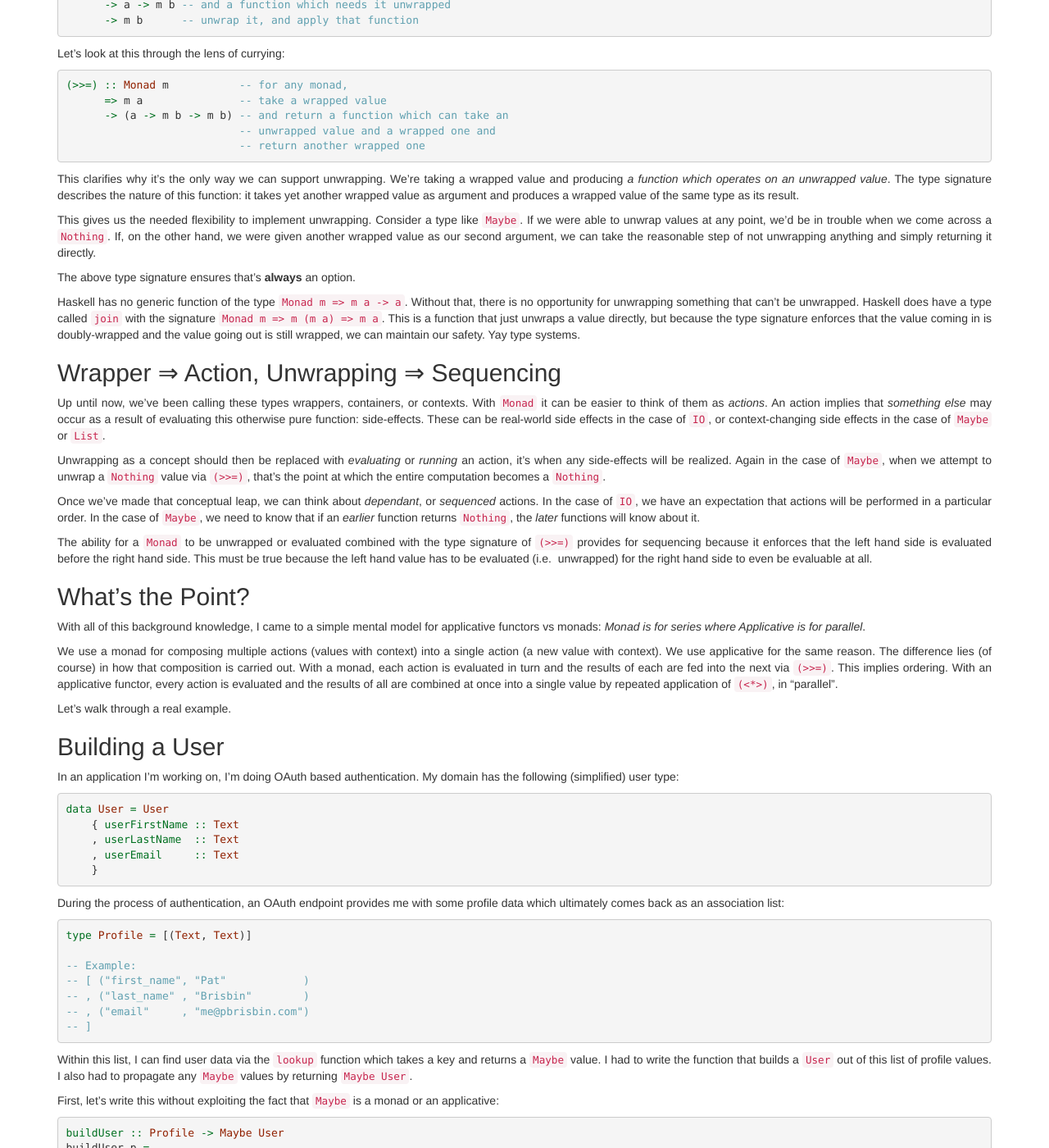
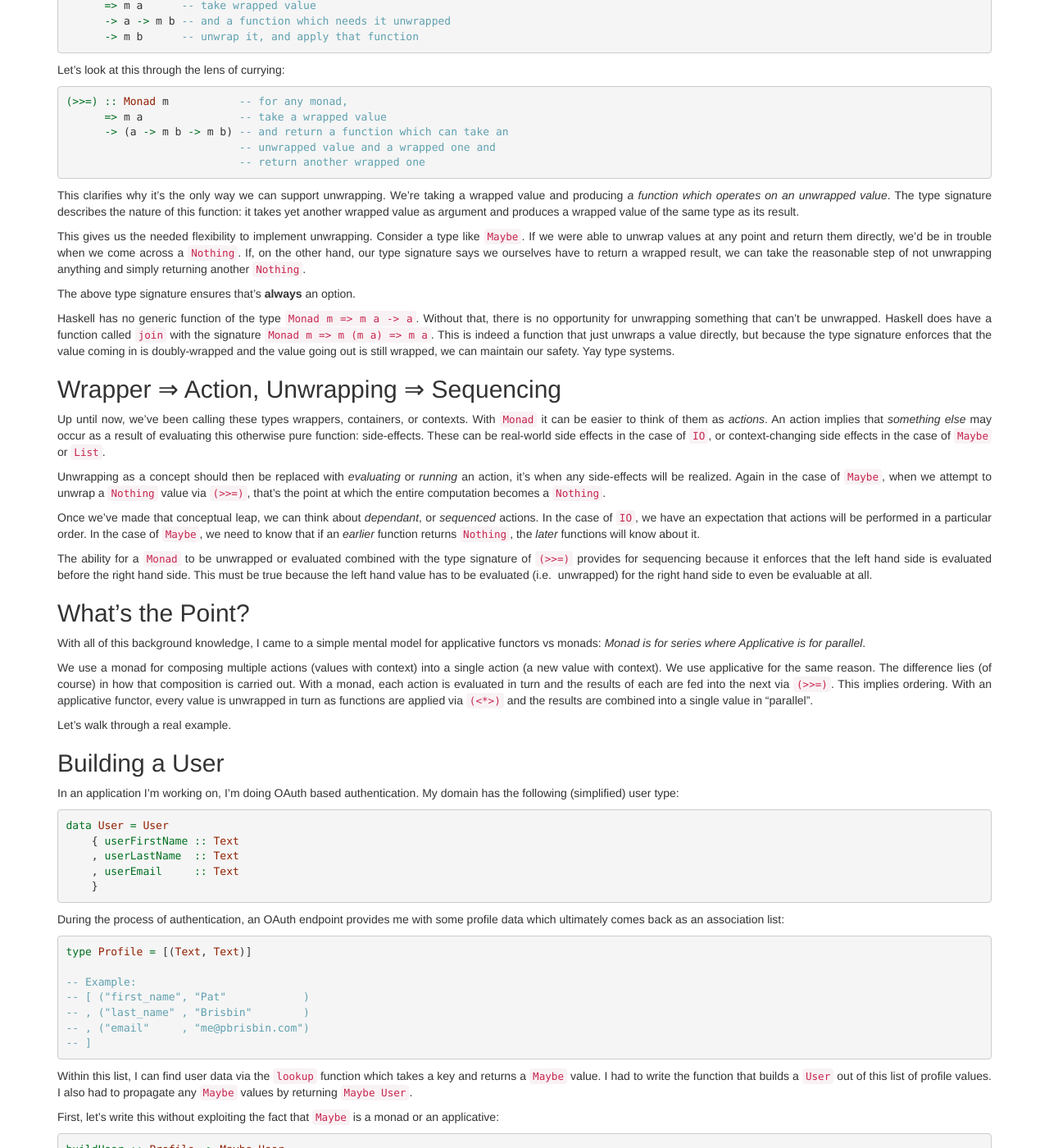
Before and after one commit to pbrisbin/pbrisbin.com, a Jekyll site: the page built from _posts/2014-03-30-applicative_functors.md, in a window 1280 px wide and 1400 px high, scrolled down 2778 px. Shown: the whole window at 82% size. Built offline with Jekyll 4.4.1, drawn with Linux system fonts in a browser that asks for light colours; some of the changed text lies outside the part shown.

Commit message:
Content fixes

```diff
--- a/_posts/2014-03-30-applicative_functors.md
+++ b/_posts/2014-03-30-applicative_functors.md
@@ -242,21 +242,21 @@ function: it takes yet another wrapped value as argument and produces a
 wrapped value of the same type as its result.
 
 This gives us the needed flexibility to implement unwrapping. Consider a
-type like `Maybe`. If we were able to unwrap values at any point, we'd
-be in trouble when we come across a `Nothing`. If, on the other hand, we
-were given another wrapped value as our second argument, we can take the
-reasonable step of not unwrapping anything and simply returning it
-directly.
+type like `Maybe`. If we were able to unwrap values at any point and
+return them directly, we'd be in trouble when we come across a
+`Nothing`. If, on the other hand, our type signature says we ourselves
+have to return a wrapped result, we can take the reasonable step of not
+unwrapping anything and simply returning another `Nothing`.
 
 The above type signature ensures that's **always** an option.
 
 Haskell has no generic function of the type `Monad m => m a -> a`.
 Without that, there is no opportunity for unwrapping something that
-can't be unwrapped. Haskell does have a type called `join` with the
-signature `Monad m => m (m a) => m a`. This is a function that just
-unwraps a value directly, but because the type signature enforces that
-the value coming in is doubly-wrapped and the value going out is still
-wrapped, we can maintain our safety. Yay type systems.
+can't be unwrapped. Haskell does have a function called `join` with the
+signature `Monad m => m (m a) => m a`. This is indeed a function that
+just unwraps a value directly, but because the type signature enforces
+that the value coming in is doubly-wrapped and the value going out is
+still wrapped, we can maintain our safety. Yay type systems.
 
 ## Wrapper &rArr; Action, Unwrapping &rArr; Sequencing
 
@@ -296,9 +296,9 @@ a single action (a new value with context). We use applicative for the
 same reason. The difference lies (of course) in how that composition is
 carried out. With a monad, each action is evaluated in turn and the
 results of each are fed into the next via `(>>=)`. This implies
-ordering. With an applicative functor, every action is evaluated and the
-results of all are combined at once into a single value by repeated
-application of `(<*>)`, in "parallel".
+ordering. With an applicative functor, every value is unwrapped in turn
+as functions are applied via `(<*>)` and the results are combined into a
+single value in "parallel".
 
 Let's walk through a real example.
 
@@ -387,13 +387,13 @@ This is `Applicative`, [I know this][unix].
 -- f :: a    -> b    -> c    -> d
 User :: Text -> Text -> Text -> User
 
--- x :: f a
+-- x                  :: f     a
 lookup "first_name" p :: Maybe Text
 
--- y :: f b
+-- y                 :: f     b
 lookup "last_name" p :: Maybe Text
 
--- z :: f c
+-- z             :: f     c
 lookup "email" p :: Maybe Text
 
 -- result :: f d
```
Also changed, not shown: other parts of _posts/2014-03-30-applicative_functors.md (+2 -2 lines).
